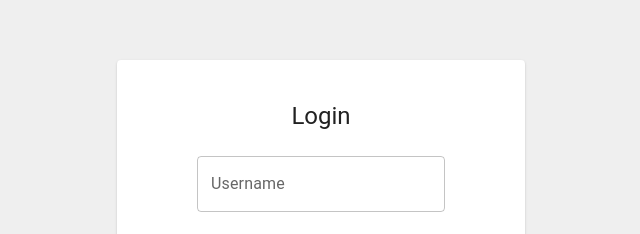
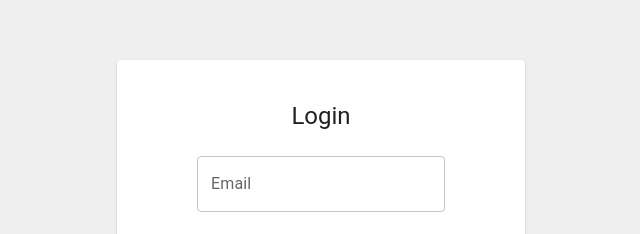
Before and after one commit to MichaelFarquhar/react-firebase-auth, a React (Create React App) app: page / in a window 1280 px wide. Shown: the part 152-386 px from the top of the page, without its empty margins (319-959 px from the left). Built offline with nearby package versions, Linux system fonts and the light colour scheme.

Commit message:
Change username field to email for Firebase Auth

```diff
--- a/src/pages/Login.tsx
+++ b/src/pages/Login.tsx
@@ -7,7 +7,7 @@ import { LoginSchema } from '../validation/Auth';
 export const Login: FC = () => {
     const formik = useFormik({
         initialValues: {
-            username: '',
+            email: '',
             password: '',
         },
         validationSchema: LoginSchema,
@@ -23,13 +23,13 @@ export const Login: FC = () => {
                     Login
                 </Typography>
                 <TextField
-                    name="username"
-                    label="Username"
+                    name="email"
+                    label="Email"
                     variant="outlined"
                     onChange={formik.handleChange}
-                    value={formik.values.username}
-                    error={formik.touched.username && Boolean(formik.errors.username)}
-                    helperText={formik.touched.username && formik.errors.username}
+                    value={formik.values.email}
+                    error={formik.touched.email && Boolean(formik.errors.email)}
+                    helperText={formik.touched.email && formik.errors.email}
                     fullWidth
                 />
                 <TextField
--- a/src/validation/Auth.ts
+++ b/src/validation/Auth.ts
@@ -1,13 +1,7 @@
 import * as Yup from 'yup';
-import { required, tooShort, tooLong } from './messages';
+import { required, tooShort, tooLong, badEmail } from './messages';
 
 export const LoginSchema = Yup.object({
-    username: Yup.string()
-        .min(6, tooShort('Username'))
-        .max(50, tooLong('Username'))
-        .required(required('Username')),
-    password: Yup.string()
-        .min(6, tooShort('Password'))
-        .max(25, tooLong('Password'))
-        .required(required('Password')),
+    email: Yup.string().email(badEmail()).required(required('Email')),
+    password: Yup.string().min(6, tooShort('Password')).required(required('Password')),
 });
--- a/src/validation/messages.ts
+++ b/src/validation/messages.ts
@@ -9,3 +9,7 @@ export const tooShort = (input: string) => {
 export const tooLong = (input: string) => {
     return `${input} is too long.`;
 };
+
+export const badEmail = () => {
+    return `Please enter a valid email.`;
+};
```
